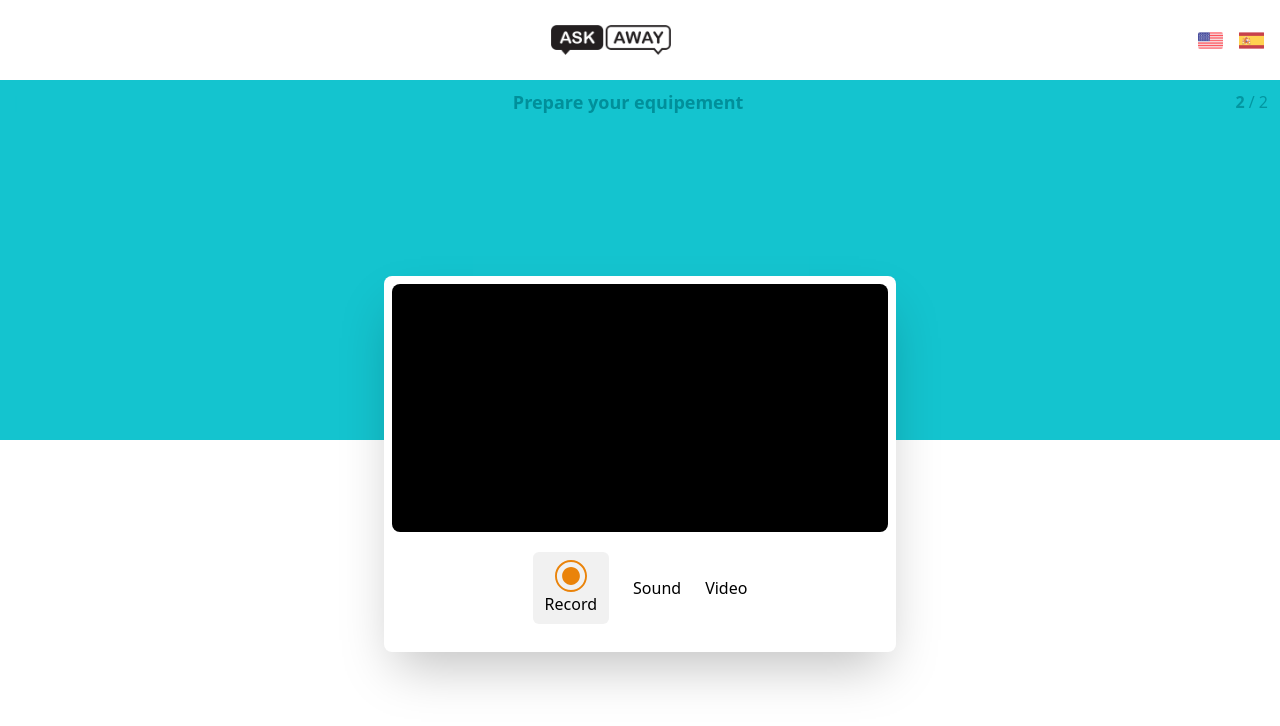
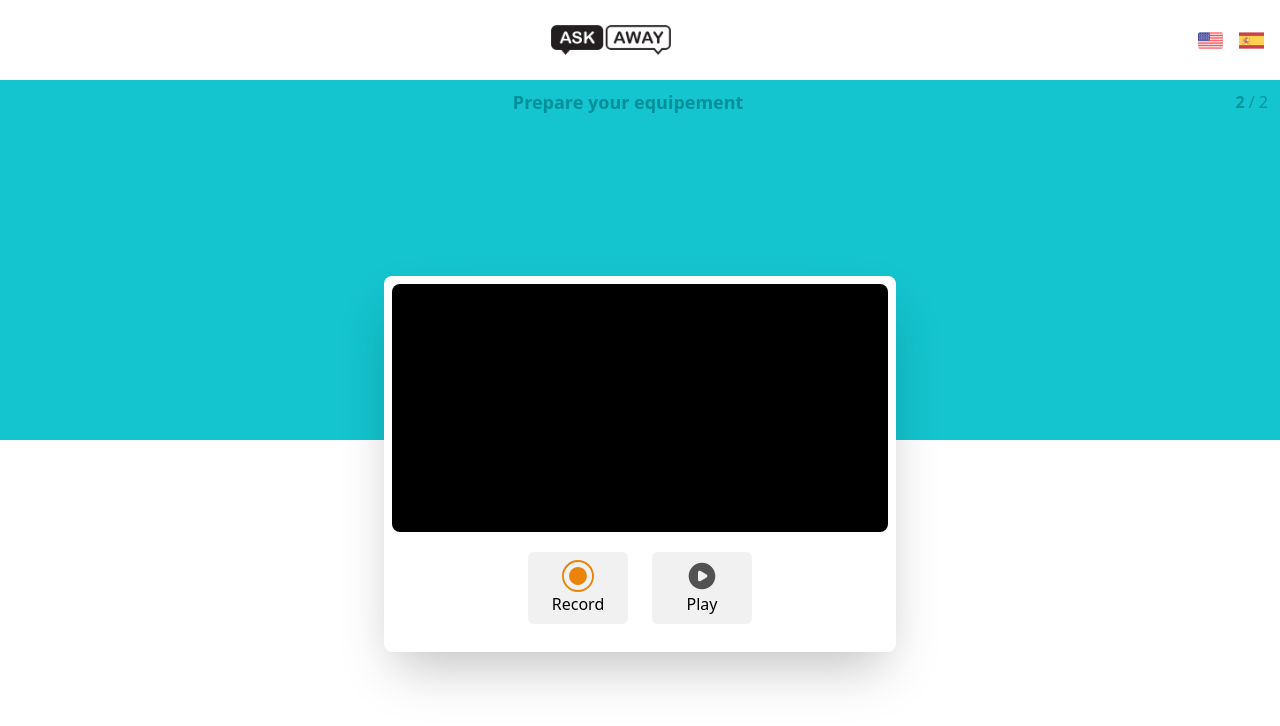
Before and after one commit to beltz18/AskAway, a Next.js app: page /interviews/1/1 in a window 1280 px wide. Shown: the top 726 px of the page. Built offline with nearby package versions, Linux system fonts and the light colour scheme.

Commit message:
testing stuff in production

```diff
--- a/app/components/icons/TakeTheInterviewIcons.tsx
+++ b/app/components/icons/TakeTheInterviewIcons.tsx
@@ -2,8 +2,8 @@ export function Record () {
   return (
     <>
       <svg fill="#EA830A" width="32px" height="32px" viewBox="0 0 1920 1920" stroke="#EA830A">
-        <g id="SVGRepo_bgCarrier" strokeWidth="0"></g>
-        <g id="SVGRepo_tracerCarrier" strokeLinecap="round" strokeLinejoin="round"></g>
+        <g id="SVGRepo_bgCarrier" strokeWidth="0" />
+        <g id="SVGRepo_tracerCarrier" strokeLinecap="round" strokeLinejoin="round" />
         <g id="SVGRepo_iconCarrier">
           <path d="M960 0c529.36 0 960 430.645 960 960 0 529.36-430.64 960-960 960-529.355 0-960-430.64-960-960C0 430.645 430.645 0 960 0Zm0 112.941c-467.125 0-847.059 379.934-847.059 847.059 0 467.12 379.934 847.06 847.059 847.06 467.12 0 847.06-379.94 847.06-847.06 0-467.125-379.94-847.059-847.06-847.059Zm0 313.726c294.55 0 533.33 238.781 533.33 533.333 0 294.55-238.78 533.33-533.33 533.33-294.552 0-533.333-238.78-533.333-533.33 0-294.552 238.781-533.333 533.333-533.333Z" fillRule="evenodd"></path>
         </g>
@@ -11,3 +11,45 @@ export function Record () {
     </>
   )
 }
+
+export function Stop () {
+  return (
+    <>
+      <svg width="32px" height="32px" viewBox="0 0 24 24" fill="none">
+        <g id="SVGRepo_bgCarrier" strokeWidth="0" />
+        <g id="SVGRepo_tracerCarrier" strokeLinecap="round" strokeLinejoin="round" />
+        <g id="SVGRepo_iconCarrier">
+          <path fillRule="evenodd" clipRule="evenodd" d="M12 22C17.5228 22 22 17.5228 22 12C22 6.47715 17.5228 2 12 2C6.47715 2 2 6.47715 2 12C2 17.5228 6.47715 22 12 22ZM8.58579 8.58579C8 9.17157 8 10.1144 8 12C8 13.8856 8 14.8284 8.58579 15.4142C9.17157 16 10.1144 16 12 16C13.8856 16 14.8284 16 15.4142 15.4142C16 14.8284 16 13.8856 16 12C16 10.1144 16 9.17157 15.4142 8.58579C14.8284 8 13.8856 8 12 8C10.1144 8 9.17157 8 8.58579 8.58579Z" fill="#DC0303" />
+        </g>
+      </svg>
+    </>
+  )
+}
+
+export function Play ({ color }: any) {
+  return (
+    <>
+      <svg width="32px" height="32px" viewBox="0 0 24 24" fill="none">
+        <g id="SVGRepo_bgCarrier" strokeWidth="0" />
+        <g id="SVGRepo_tracerCarrier" strokeLinecap="round" strokeLinejoin="round" />
+        <g id="SVGRepo_iconCarrier">
+          <path fillRule="evenodd" clipRule="evenodd" d="M12 22C17.5228 22 22 17.5228 22 12C22 6.47715 17.5228 2 12 2C6.47715 2 2 6.47715 2 12C2 17.5228 6.47715 22 12 22ZM10.6935 15.8458L15.4137 13.059C16.1954 12.5974 16.1954 11.4026 15.4137 10.941L10.6935 8.15419C9.93371 7.70561 9 8.28947 9 9.21316V14.7868C9 15.7105 9.93371 16.2944 10.6935 15.8458Z" fill={ color } />
+        </g>
+      </svg>
+    </>
+  )
+}
+
+export function Pause () {
+  return (
+    <>
+      <svg width="32px" height="32px" viewBox="0 0 24 24" fill="none">
+        <g id="SVGRepo_bgCarrier" strokeWidth="0" />
+        <g id="SVGRepo_tracerCarrier" strokeLinecap="round" strokeLinejoin="round" />
+        <g id="SVGRepo_iconCarrier">
+          <path fillRule="evenodd" clipRule="evenodd" d="M12 22C17.5228 22 22 17.5228 22 12C22 6.47715 17.5228 2 12 2C6.47715 2 2 6.47715 2 12C2 17.5228 6.47715 22 12 22ZM8.07612 8.61732C8 8.80109 8 9.03406 8 9.5V14.5C8 14.9659 8 15.1989 8.07612 15.3827C8.17761 15.6277 8.37229 15.8224 8.61732 15.9239C8.80109 16 9.03406 16 9.5 16C9.96594 16 10.1989 16 10.3827 15.9239C10.6277 15.8224 10.8224 15.6277 10.9239 15.3827C11 15.1989 11 14.9659 11 14.5V9.5C11 9.03406 11 8.80109 10.9239 8.61732C10.8224 8.37229 10.6277 8.17761 10.3827 8.07612C10.1989 8 9.96594 8 9.5 8C9.03406 8 8.80109 8 8.61732 8.07612C8.37229 8.17761 8.17761 8.37229 8.07612 8.61732ZM13.0761 8.61732C13 8.80109 13 9.03406 13 9.5V14.5C13 14.9659 13 15.1989 13.0761 15.3827C13.1776 15.6277 13.3723 15.8224 13.6173 15.9239C13.8011 16 14.0341 16 14.5 16C14.9659 16 15.1989 16 15.3827 15.9239C15.6277 15.8224 15.8224 15.6277 15.9239 15.3827C16 15.1989 16 14.9659 16 14.5V9.5C16 9.03406 16 8.80109 15.9239 8.61732C15.8224 8.37229 15.6277 8.17761 15.3827 8.07612C15.1989 8 14.9659 8 14.5 8C14.0341 8 13.8011 8 13.6173 8.07612C13.3723 8.17761 13.1776 8.37229 13.0761 8.61732Z" fill="#343434" />
+        </g>
+      </svg>
+    </>
+  )
+}
--- a/app/components/recordInterview/BodyPracticeInterview.tsx
+++ b/app/components/recordInterview/BodyPracticeInterview.tsx
@@ -2,43 +2,50 @@ import { useState } from 'react'
 import { useRef }   from 'react'
 import {
   Record,
+  Stop,
+  Play,
+  Pause,
 } from '@i/TakeTheInterviewIcons'
 
 const BodyPractice = () => {
-  const [audio, setAudio]   : any = useState(false)
-  const [video, setVideo]   : any = useState(false)
-  const [play, setPlay]     : any = useState(false)
   const [stream, setStream] : any = useState(null)
+  const [record, setRecord] : any = useState(false)
+  const [playin, setPlayin] : any = useState(false)
+  const [pausin, setPausin] : any = useState(false)
 
   const webCamVideo : any = useRef()
 
   const startStream = async () => {
     await navigator.mediaDevices.getUserMedia({
       video: true,
-      audio: true,
+      audio: {
+        width: { min: 720, ideal: 1280, max: 1920 },
+        height: { min: 576, ideal: 720, max: 1080 },
+        facingMode: "user"
+      },
     })
       .then((stream) => {
         webCamVideo.current.srcObject = stream
         setStream(stream)
       })
       .catch((err) => console.log(err))
-    setPlay(true)
+      setRecord(true)
   }
 
   const stopStream = async () => {
     stream.getTracks().forEach((track: any) => track.stop())
-    setPlay(false)
+    setRecord(false)
   }
 
-  const toggleAudio = async () => {
-    setAudio(!audio)
-    stream.getAudioTracks()[0].enabled = audio
-  }
+  // const toggleAudio = async () => {
+  //   setAudio(!audio)
+  //   stream.getAudioTracks()[0].enabled = audio
+  // }
 
-  const toggleVideo = () => {
-    setVideo(!video)
-    stream.getVideoTracks()[0].enabled = video
-  }
+  // const toggleVideo = () => {
+  //   setVideo(!video)
+  //   stream.getVideoTracks()[0].enabled = video
+  // }
 
   return (
     <>
@@ -51,23 +58,32 @@ const BodyPractice = () => {
           </div>
         </div>
         <div className='absolute left-0 w-full h-[90vh] flex items-center justify-center mt-6'>
-          <div className='w-[40%] bg-white p-2 shadow-2xl rounded-lg'>
+          <div className='w-[90%] md:w-[40%] bg-white p-2 shadow-2xl rounded-lg'>
             <video
               ref={ webCamVideo }
               autoPlay
               playsInline
-              className='w-full rounded-lg bg-black'
+              className='w-full h-[75%] rounded-lg bg-black'
             />
-            <div className='p-5 flex gap-6 items-center justify-center'>
+            <div className='p-5 h-[25%] flex gap-6 items-center justify-center'>
               <button
-                className='bg-[#D9D9D961] px-3 py-2 rounded-md flex flex-col items-center justify-center'
-                onClick={ play ? stopStream : startStream }
+                className='bg-[#D9D9D961] w-[100px] px-3 py-2 rounded-md flex flex-col items-center justify-center'
+                onClick={ record ? stopStream : startStream }
               >
-                <Record />
-                Record
+                { record ? (<Stop />) : (<Record />) }
+                { record ? 'Stop' : 'Record' }
               </button>
-              <button onClick={ toggleAudio }>Sound</button>
-              <button onClick={ toggleVideo }>Video</button>
+              <button
+                className='bg-[#D9D9D961] w-[100px] px-3 py-2 rounded-md flex flex-col items-center justify-center'
+                disabled={ !record }
+                // onClick={ {} }
+              >
+                <Play
+                  color={!record ? '#525252' : '#1BB750'}
+                  // onClick={  }
+                />
+                Play
+              </button>
             </div>
           </div>
         </div>
--- a/pages/interviews/[interviewId]/index.tsx
+++ b/pages/interviews/[interviewId]/index.tsx
@@ -1,7 +1,7 @@
 import React from 'react'
 import { useRouter } from 'next/router'
 
-const index = () => {
+const VideoInterviewTable = () => {
   const router : any    = useRouter()
   const { interviewId } = router.query
 
@@ -14,4 +14,4 @@ const index = () => {
   )
 }
 
-export default index
+export default VideoInterviewTable
```
